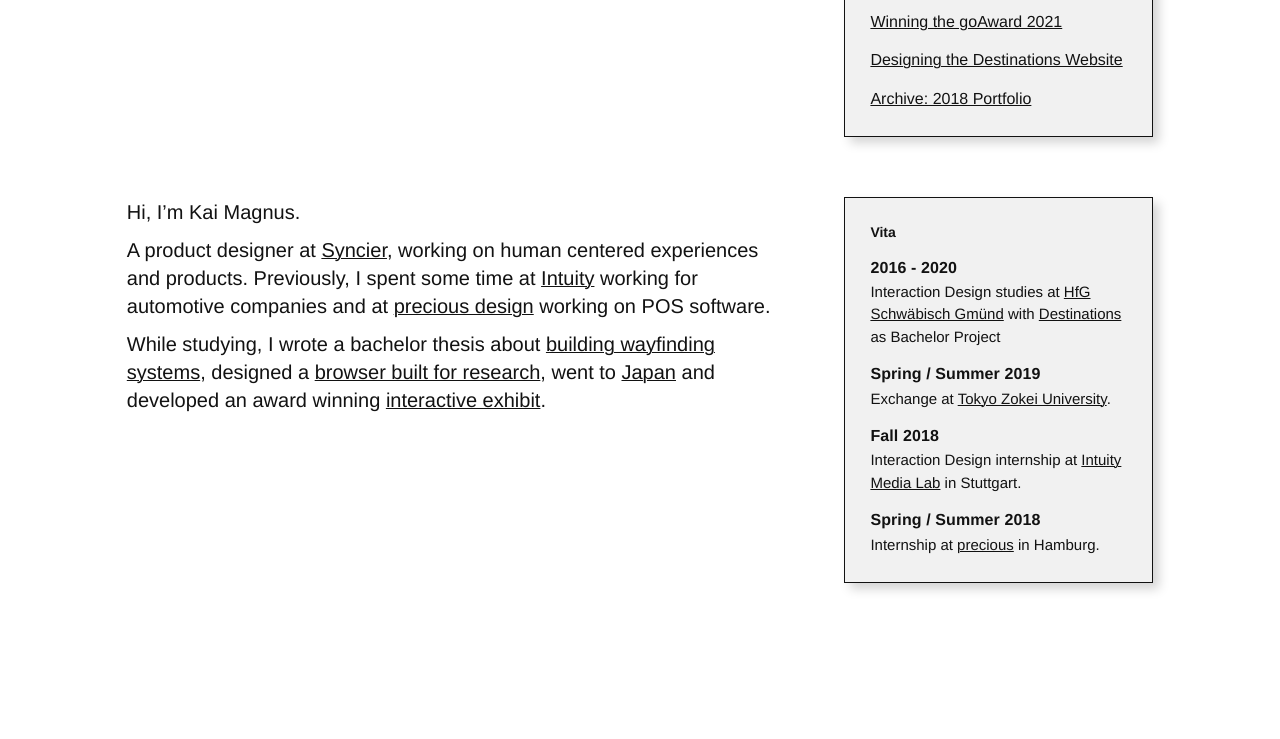
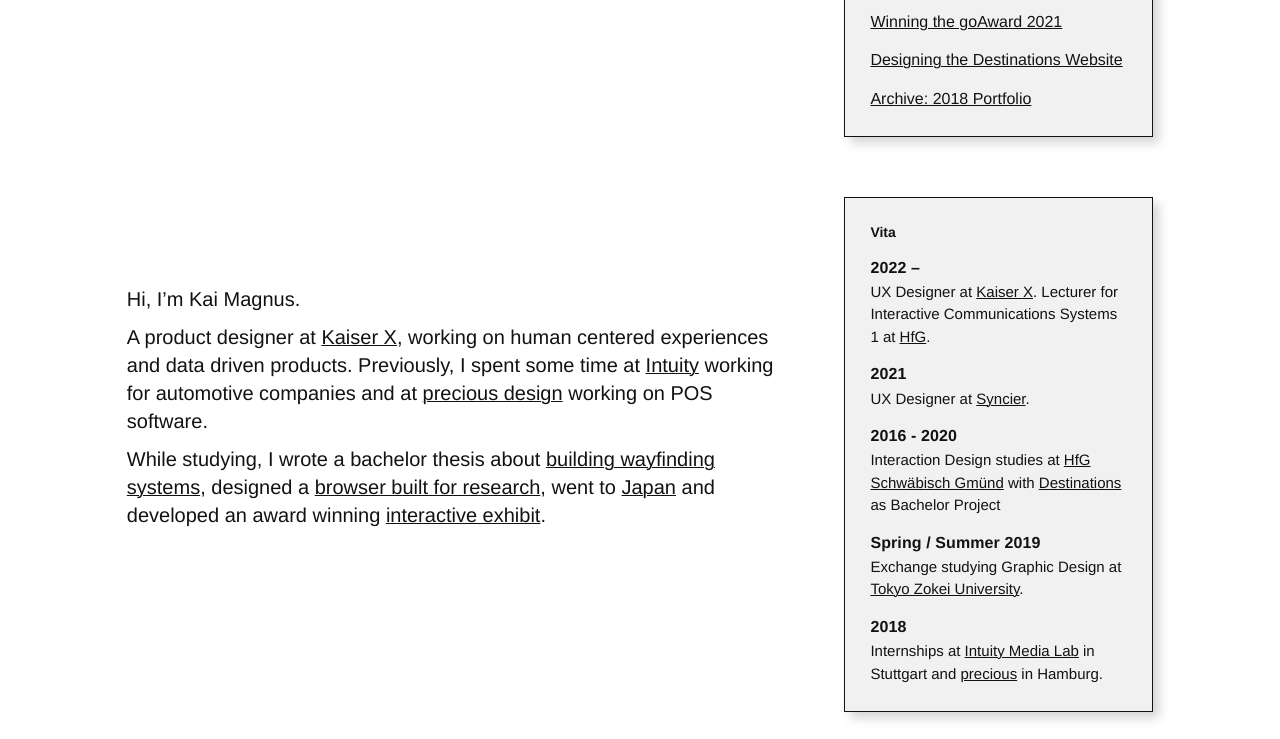
Before and after one commit to KaiMagnusMueller/kaimagnus.de, a Jekyll site: the page built from index.html, in a window 1280 px wide and 900 px high, scrolled down 850 px, cut to the strip 0-739 px from the top of the window. Built offline with Jekyll 4.4.1, drawn with Linux system fonts in a browser that asks for light colours; some web fonts are replaced.

Commit message:
updated vita and various texts
- added plugin article draft
- updated vita and various texts
- updated goAward article
- added variable for current job

```diff
--- a/_config.yml
+++ b/_config.yml
@@ -24,6 +24,12 @@
 url: "https://www.kaimagnus.de" # the base hostname & protocol for your site, e.g. http://example.com
 twitter_username: "@_kaimagnus"
 github_username:
+
+job:
+  title: UX Designer
+  company_name: "Kaiser X"
+  company_url: "https://www.kaiser-x.com"
+
 
 links:
   - title: Twitter
--- a/_includes/vita-timeline.md
+++ b/_includes/vita-timeline.md
@@ -1,16 +1,20 @@
+## 2022 –
+
+UX Designer at [Kaiser X][KaiserX]. Lecturer for Interactive Communications Systems 1 at [HfG].
+
+## 2021
+
+UX Designer at [Syncier][Syncier].
+
 ## 2016 - 2020
 
 Interaction Design studies at [HfG Schwäbisch Gmünd][HfG] with [Destinations][Destinations] as Bachelor Project
 ## Spring / Summer 2019
 
-Exchange  at [Tokyo Zokei University][TZU].
-## Fall 2018
+Exchange studying Graphic Design at [Tokyo Zokei University][TZU].
+## 2018
 
-Interaction Design internship at [Intuity Media Lab][intuity] in Stuttgart.
-
-## Spring / Summer 2018
-
-Internship at [precious][precious] in Hamburg.
+Internships at [Intuity Media Lab][intuity] in Stuttgart and [precious][precious] in Hamburg.
 
 [TZU]: https://www.zokei.ac.jp
 [intuity]: https://www.intuity.de
--- a/index.html
+++ b/index.html
@@ -1,7 +1,7 @@
 ---
 layout: default
 title: Kai Magnus Müller - Interaction Design
-description: Portfolio of Kai Magnus Müller, Interaction Designer at Syncier and co-founder of Destinations.
+description: Portfolio of Kai Magnus Müller, UX Designer at Kaiser X and creator of experiments.
 sitemap:
 
 sitemap:
@@ -15,8 +15,7 @@
         <div class="personal-intro">
             <div class="text-sscr-body--l">
                 <p class="">Hi, I’m Kai Magnus.</p>
-                <p>A product designer at <a href="https://www.syncier.com">Syncier</a>, working on human centered
-                    experiences and products.
+                <p>A product designer at <a href="{{site.job.company_url}}">{{site.job.company_name}}</a>, working on human centered experiences and data driven products.
                     Previously, I spent some time at <a href="https://www.intuity.de">Intuity</a> working for automotive
                     companies and at <a href="https://www.precious-forever.com">precious design</a> working on POS
                     software.
@@ -28,6 +27,7 @@
                         href="https://www.zokei.ac.jp">Japan</a> and developed an award winning <a
                         href="{% link _posts/2017-02-12-aralsea.md %}">interactive exhibit</a>.
                 </p>
+                <p></p>
             </div>
         </div>
     </div>
@@ -44,7 +44,7 @@
             </div>
             <div class="sscr-window-main">
                 <div class="text-sscr-body--m">
-                    <p class="">UX designer at <a href="https://www.syncier.com">Syncier</a></p>
+                    <p class="">UX designer at <a href="{{site.job.company_url}}">{{site.job.company_name}}</a></p>
                 </div>
             </div>
         </div>
@@ -66,7 +66,7 @@
                 <p class="text-sscr-title--m">Articles</p>
             </div>
             <div class="sscr-window-main">
-                {% for article in site.categories.articles limit: 3 %}
+                {% for article in site.categories.articles %}
                 <a class="sscr-list-item text-sscr-body--m" href="{{ article.url }}"
                     alt="{{article.description_short}}">
                     <!-- <svg xmlns="http://www.w3.org/2000/svg" width="16.707" height="13.414" viewBox="0 0 16.707 13.414">
```
Also changed, not shown: other parts of _includes/vita-timeline.md (+1 -0 lines), _drafts/2022-04-20-icon-system-manager.md (added, +16 -0 lines), _posts/2021-07-18-goaward-ceremony.md (+6 -2 lines), chages.css (deleted).
